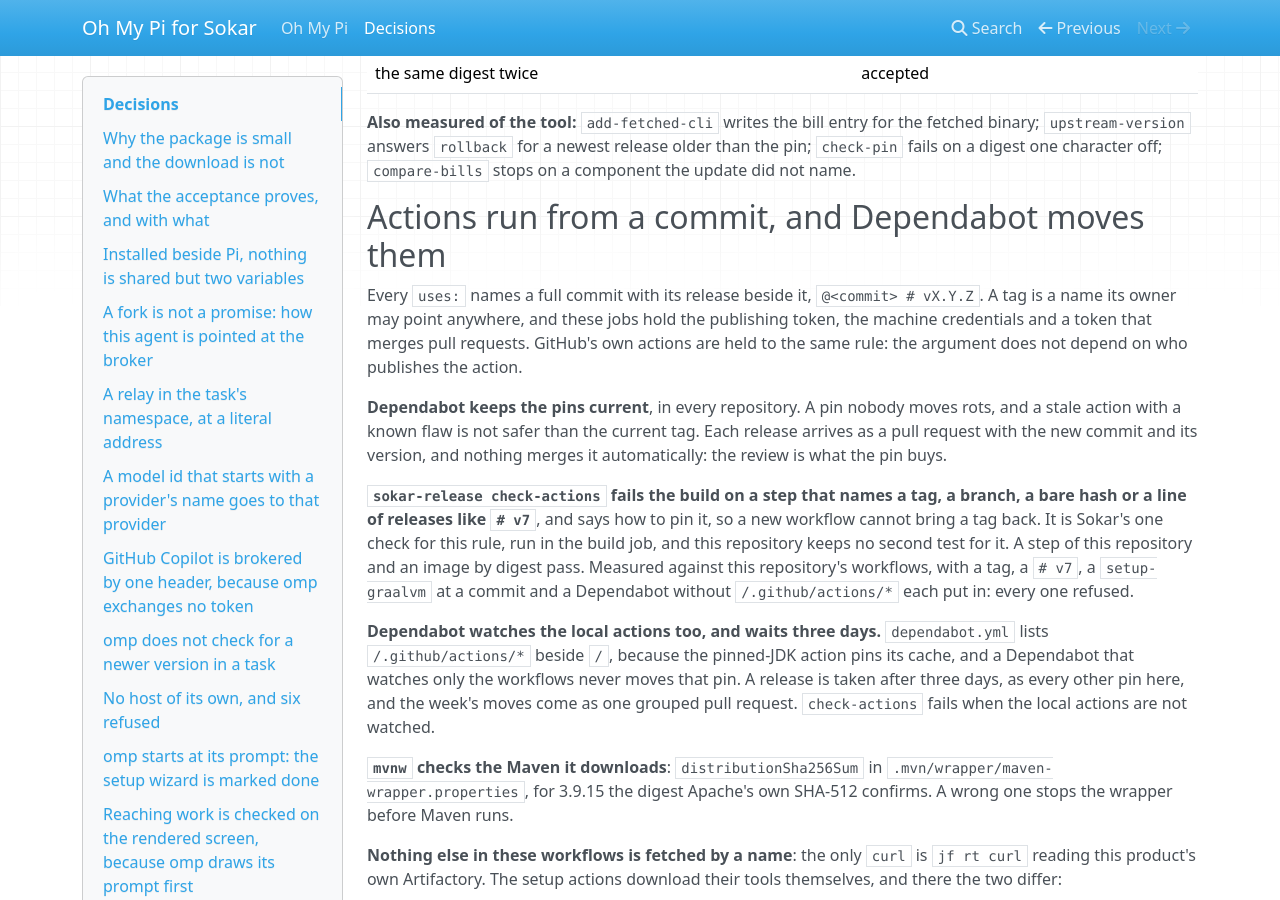
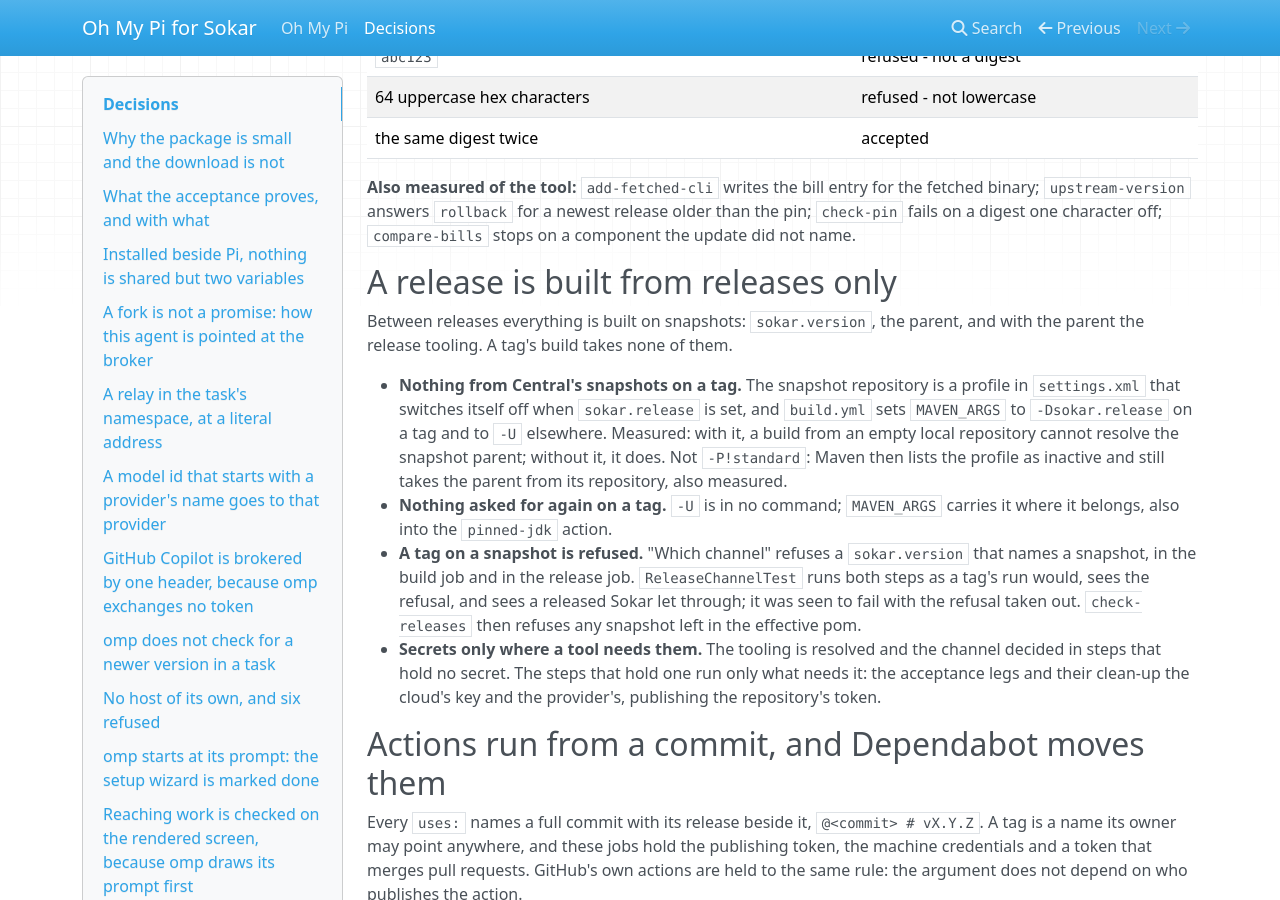
Before and after one commit to sokar-ai/sokar-omp, an MkDocs documentation site: the page built from doc/decisions.md, in a window 1280 px wide and 900 px high, scrolled down 7530 px. Built offline with MkDocs 1.6.1, drawn with Linux system fonts in a browser that asks for light colours; nearby versions of some CDN libraries; some of the changed text lies outside the part shown.

Commit message:
Build a tag from releases only, and run the channel step in a test to see a tag on a Sokar snapshot refused

```diff
--- a/doc/decisions.md
+++ b/doc/decisions.md
@@ -27,6 +27,7 @@ what it may do in a task, how it is built and updated, and the risks accepted on
 | Updates | [Its release cadence is unlike the other two](#its-release-cadence-is-unlike-the-other-two) - many releases to Pi's few, so no rule follows from a shared origin |
 | Updates | [What an update takes, and when](#what-an-update-takes-and-when) - three days old and still the newest, a patch bump, a real model call |
 | The build | [The release tooling is Sokar's, configured from the pom](#the-release-tooling-is-sokars-configured-from-the-pom) - data beside the pin, and the matrix its digest parser was measured on |
+| The build | [A release is built from releases only](#a-release-is-built-from-releases-only) - on a tag nothing from Central's snapshots, and a tag on a Sokar snapshot refused by the step itself |
 | The build | [Actions run from a commit, and Dependabot moves them](#actions-run-from-a-commit-and-dependabot-moves-them) - every `uses:` at a commit, `check-actions` refuses the rest, GraalVM by Sokar's pin |
 | The build | [NullAway comes from `sokar-parent`](#nullaway-comes-from-sokar-parent) - one compiler configuration for every repository; `.mvn/jvm.config` stays here |
 | The build | [The changelog is written by hand, and nothing enforces it](#the-changelog-is-written-by-hand-and-nothing-enforces-it) - requiring an entry belongs to Sokar's changelog check, on logchange |
@@ -283,6 +284,26 @@ or the native image's classpath.
 `upstream-version` answers `rollback` for a newest release older than the pin; `check-pin` fails on
 a digest one character off; `compare-bills` stops on a component the update did not name.
 
+
+## A release is built from releases only
+
+Between releases everything is built on snapshots: `sokar.version`, the parent, and with the parent the release
+tooling. A tag's build takes none of them.
+
+- **Nothing from Central's snapshots on a tag.** The snapshot repository is a profile in `settings.xml` that
+  switches itself off when `sokar.release` is set, and `build.yml` sets `MAVEN_ARGS` to `-Dsokar.release` on a tag
+  and to `-U` elsewhere. Measured: with it, a build from an empty local repository cannot resolve the snapshot
+  parent; without it, it does. Not `-P!standard`: Maven then lists the profile as inactive and still takes the
+  parent from its repository, also measured.
+- **Nothing asked for again on a tag.** `-U` is in no command; `MAVEN_ARGS` carries it where it belongs, also into
+  the `pinned-jdk` action.
+- **A tag on a snapshot is refused.** "Which channel" refuses a `sokar.version` that names a snapshot, in the build
+  job and in the release job. `ReleaseChannelTest` runs both steps as a tag's run would, sees the refusal, and sees
+  a released Sokar let through; it was seen to fail with the refusal taken out. `check-releases` then refuses any
+  snapshot left in the effective pom.
+- **Secrets only where a tool needs them.** The tooling is resolved and the channel decided in steps that hold no
+  secret. The steps that hold one run only what needs it: the acceptance legs and their clean-up the cloud's key and
+  the provider's, publishing the repository's token.
 ## Actions run from a commit, and Dependabot moves them
 
 Every `uses:` names a full commit with its release beside it, `@<commit> # vX.Y.Z`. A tag is a name its
```
Also changed, not shown: CHANGELOG.md (+1 -0 lines), issues/OM17-Build-Against-A-Released-Sokar.md (deleted, +0 -25 lines), issues/README.md (+1 -3 lines), settings.xml (+8 -3 lines), 6 other files.
